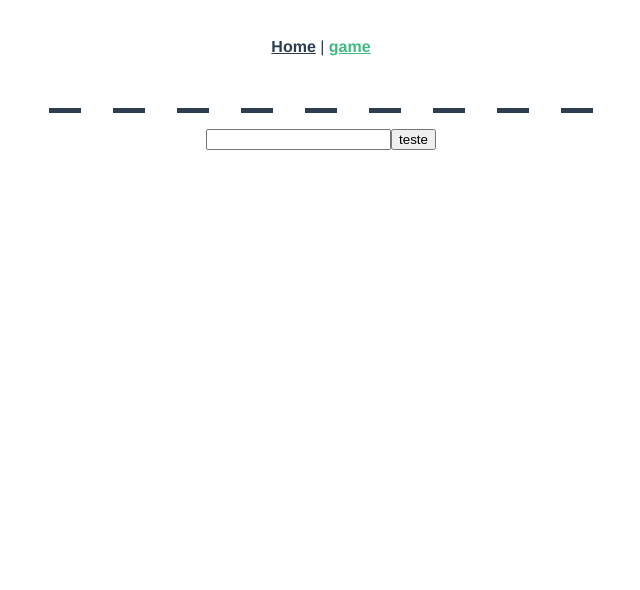
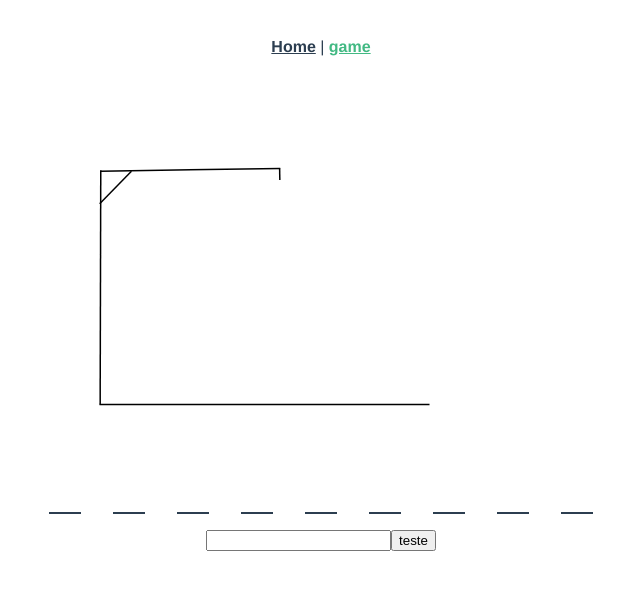
Before and after one commit to jacondino/spotforca-front-end, a Vue app: page /game in a window 1280 px wide. Shown: the top 590 px of the page, without its empty margins (319-959 px from the left). Built offline with nearby package versions, Linux system fonts and the light colour scheme.

Commit message:
Coloquei o boneco na forca

```diff
--- /dev/null
+++ b/src/components/Body.vue
@@ -0,0 +1,37 @@
+<template>
+  <div class="hello">
+    <svg width="580" height="400" xmlns="http://www.w3.org/2000/svg">
+        <!-- Created with Method Draw - http://github.com/duopixel/Method-Draw/ -->
+        <g>
+          <title>background</title>
+          <rect fill="#fff" id="canvas_background" height="402" width="582" y="-1" x="-1"/>
+          <g display="none" overflow="visible" y="0" x="0" height="100%" width="100%" id="canvasGrid">
+          <rect fill="url(#gridpattern)" stroke-width="0" y="0" x="0" height="100%" width="100%"/>
+          </g>
+        </g>
+        <g>
+          <title>Layer 1</title>
+          <line stroke-linecap="null" stroke-linejoin="null" id="svg_5" y2="318.453125" x2="398.5" y1="318.453125" x1="68.5" fill-opacity="null" stroke-opacity="null" stroke-width="1.5" stroke="#000" fill="none"/>
+          <line stroke="#000" stroke-linecap="null" stroke-linejoin="null" id="svg_7" y2="84.171934" x2="69.762551" y1="318.583432" x1="69.15649" fill-opacity="null" stroke-opacity="null" stroke-width="1.5" fill="none"/>
+          <line stroke="#000" stroke-linecap="null" stroke-linejoin="null" id="svg_9" y2="82.564103" x2="249.230769" y1="85.128205" x1="69.838992" fill-opacity="null" stroke-opacity="null" stroke-width="1.5" fill="none"/>
+          <ellipse v-if="error>1" ry="20.25641" rx="20.25641" id="svg_10" cy="114.800237" cx="248.837211" fill-opacity="null" stroke-opacity="null" stroke-width="1.5" stroke="#000" fill="none"/>
+          <line stroke="#000" stroke-linecap="null" stroke-linejoin="null" id="svg_12" y2="93.953302" x2="248.836746" y1="82.325417" x1="248.604189" fill-opacity="null" stroke-opacity="null" stroke-width="1.5" fill="none"/>
+          <line v-if="error>2" stroke-linecap="null" stroke-linejoin="null" id="svg_14" y2="179.565217" x2="248.695652" y1="135.652174" x1="248.695652" fill-opacity="null" stroke-opacity="null" stroke-width="1.5" stroke="#000" fill="none"/>
+          <line v-if="error>3" stroke-linecap="null" stroke-linejoin="null" id="svg_16" y2="175.652174" x2="274.782609" y1="142.608696" x1="248.695652" fill-opacity="null" stroke-opacity="null" stroke-width="1.5" stroke="#000" fill="none"/>
+          <line v-if="error>4" stroke-linecap="null" stroke-linejoin="null" id="svg_17" y2="175.217391" x2="219.565217" y1="143.478261" x1="247.826087" fill-opacity="null" stroke-opacity="null" stroke-width="1.5" stroke="#000" fill="none"/>
+          <line v-if="error>5" stroke-linecap="null" stroke-linejoin="null" id="svg_18" y2="215.652174" x2="268.26087" y1="178.26087" x1="249.130435" fill-opacity="null" stroke-opacity="null" stroke-width="1.5" stroke="#000" fill="none"/>
+          <line v-if="error>6" stroke-linecap="null" stroke-linejoin="null" id="svg_19" y2="216.086957" x2="228.695652" y1="178.26087" x1="248.26087" fill-opacity="null" stroke-opacity="null" stroke-width="1.5" stroke="#000" fill="none"/>
+          <line stroke-linecap="null" stroke-linejoin="null" id="svg_20" y2="85.217391" x2="100.434783" y1="117.826087" x1="68.695652" fill-opacity="null" stroke-opacity="null" stroke-width="1.5" stroke="#000" fill="none"/>
+        </g>
+      </svg>
+  </div>
+</template>
+
+<script>
+export default {
+  name: 'Body',
+  props: {
+    error: Number,
+  },
+};
+</script>
--- a/src/views/Game.vue
+++ b/src/views/Game.vue
@@ -1,14 +1,9 @@
 <template>
   <div class="about">
-    <h1 v-if="error>1">cabeça</h1>
-    <h1 v-if="error>2">corpo</h1>
-    <h1 v-if="error>3">braço esquerdo</h1>
-    <h1 v-if="error>4">braço direiro</h1>
-    <h1 v-if="error>5">perna esquerda</h1>
-    <h1 v-if="error>6">perna direita</h1>
+    <component-body :error='error'/>
     <div class="words">
       <div v-for="(item, i) in words.split('').length" :key="i">
-        <span v-if="wordsSuccess.filter((it) => it ===  words[i]).length > 0">{{ words[i] }}</span>
+        <span v-if="wordsSuccess.filter((it) => it === words[i]).length > 0">{{ words[i] }}</span>
       </div>
     </div>
     <input v-model="wordsClient" maxlength="1" />
@@ -17,6 +12,8 @@
 </template>
 
 <script>
+import Body from '../components/Body';
+
 export default {
   name: "game",
   data: () => ({
@@ -25,8 +22,11 @@ export default {
     wordsError: [],
     wordsSuccess: [],
     wordsClient: "",
-    err: false
+    err: false,
   }),
+  components: {
+    'component-body': Body
+  },
   methods: {
     onCheckLetters() {
       const p = this.words.split("");
@@ -78,7 +78,7 @@ export default {
 }
 .words div {
   margin: 1em;
-  border-bottom: 5px solid;
+  border-bottom: 2px solid;
   width: 32px;
   padding-bottom: 6px;
 }
```
